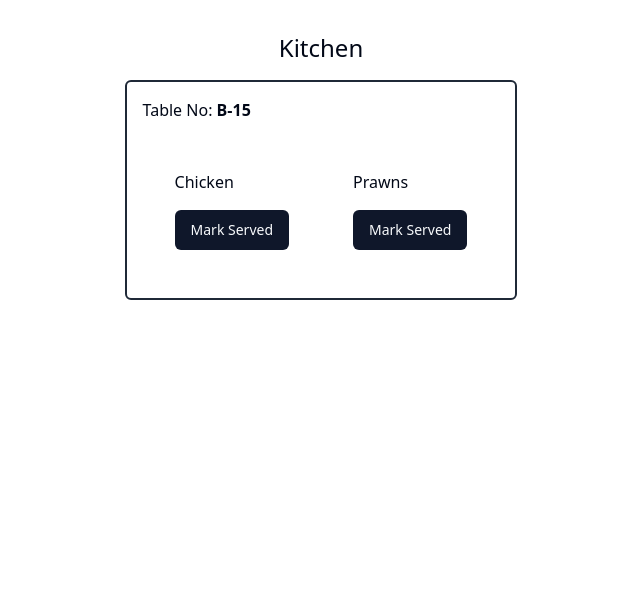
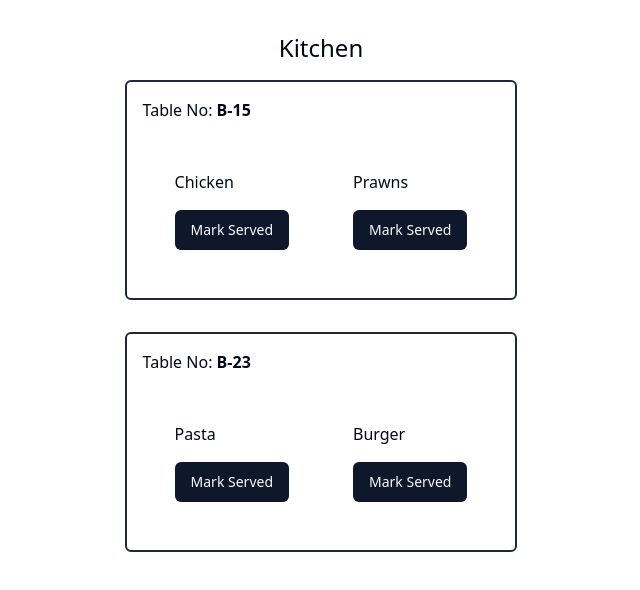
Before and after one commit to dawksh/wt-proj, a Next.js app: page /kitchen in a window 1280 px wide. Shown: the top 590 px of the page, without its empty margins (319-959 px from the left). Built offline with nearby package versions, Linux system fonts and the light colour scheme.

Commit message:
chore: update dummy data

```diff
--- a/components/Kitchen.page.tsx
+++ b/components/Kitchen.page.tsx
@@ -18,6 +18,19 @@ const Kitchen = () => {
                 }
             ],
         },
+        {
+            table: "B-23",
+            order: [
+                {
+                    title: "Pasta",
+                    price: 130,
+                },
+                {
+                    'title': 'Burger',
+                    'price': 200
+                }
+            ],
+        },
     ];
     return (
         <div className="flex items-center justify-between p-8 flex-col">
```
